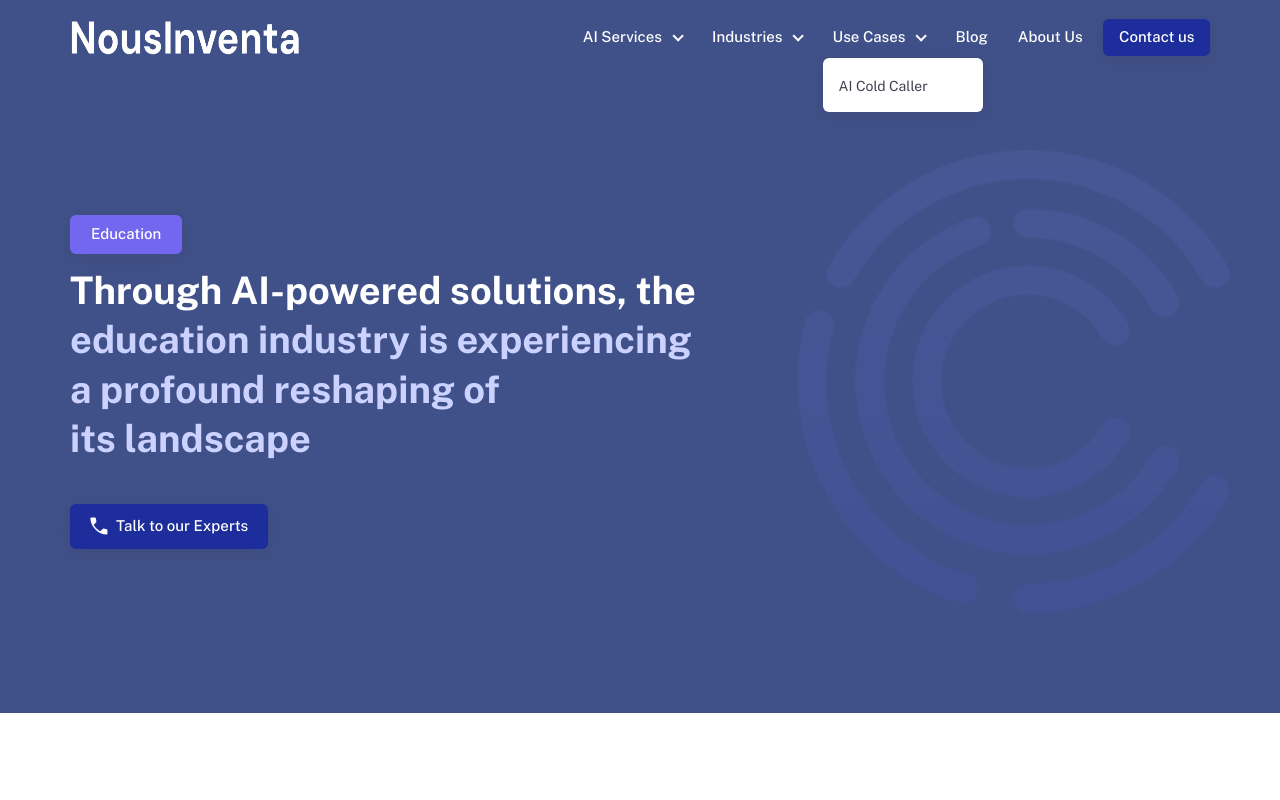
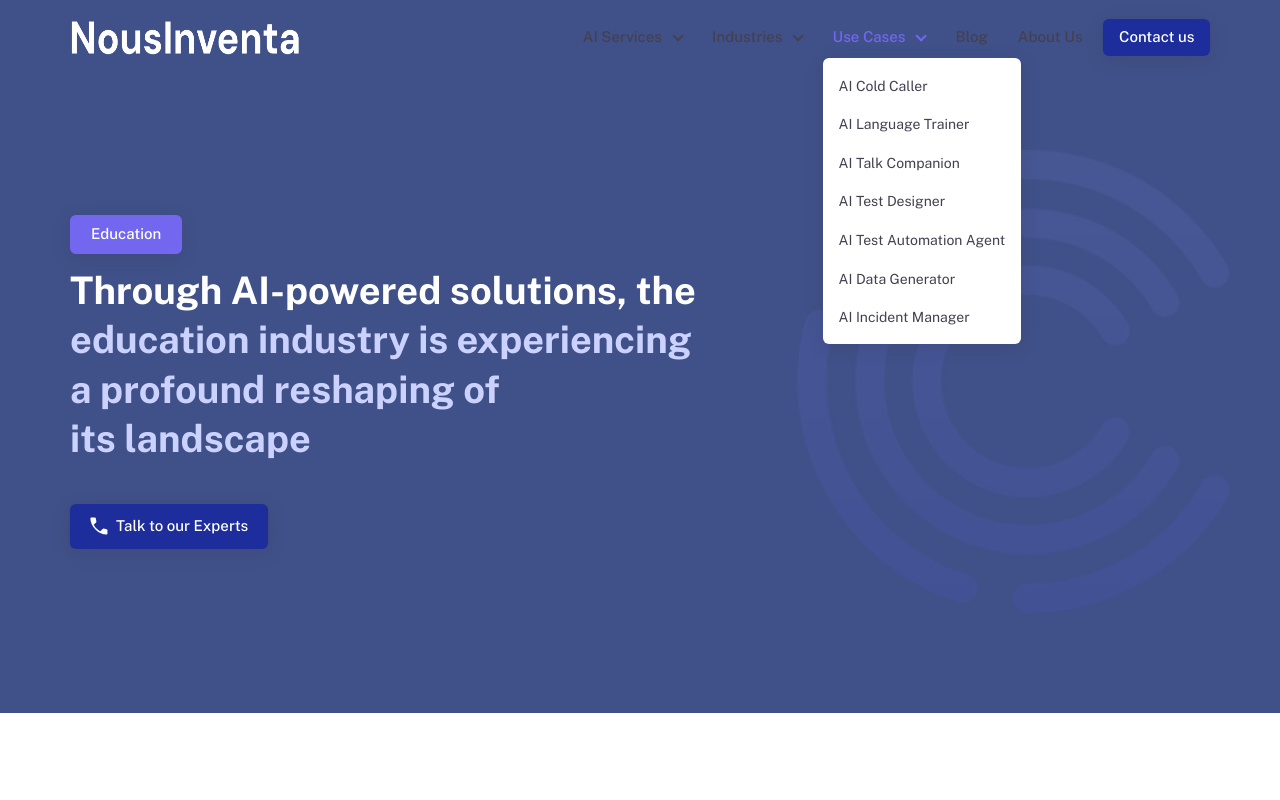
Before and after one commit to CopilotDEV-collab/nousinventawebsite, an Angular app: page /education in a window 1280 px wide. Both pictures are taken after a click on the link "Use Cases". Shown: the top 800 px of the page. Built offline with nearby package versions, Linux system fonts and the light colour scheme; some icons are missing.

Commit message:
Update app.component.html

```diff
--- a/src/app/app.component.html
+++ b/src/app/app.component.html
@@ -31,7 +31,7 @@
 
                       <li class="nav-item">
                         <div class="btn-group">
-                          <a style="border: none;" class="nav-link dropdown-toggle waves-effect {{isScrolled ? 'text-dark':'text-white'}}" style="border: none;" data-bs-toggle="dropdown" data-trigger="" aria-expanded="false">AI Services</a>
+                          <a style="border: none;" class="nav-link dropdown-toggle waves-effect {{isScrolled ? 'text-dark':'text-white-1'}}" style="border: none;" data-bs-toggle="dropdown" data-trigger="" aria-expanded="false">AI Services</a>
                           <ul class="dropdown-menu" style="">
                             <li (click)="navigateTo('aipage')"><a class="px-2 dropdown-item waves-effect d-flex align-items-center" href="javascript:void(0);">Custom AI Solutions Development</a></li>
                             <li (click)="navigateTo('aiautomation')"><a class="px-2 dropdown-item waves-effect d-flex align-items-center " href="javascript:void(0);">AI-Driven Automation</a></li>
@@ -43,15 +43,13 @@
 
                        <li class="nav-item">
                         <div class="btn-group">
-                          <a style="border: none;" class="nav-link dropdown-toggle waves-effect {{isScrolled ? 'text-dark':'text-white'}}" style="border: none;" data-bs-toggle="dropdown" aria-expanded="false">Industries</a>
+                          <a style="border: none;" class="nav-link dropdown-toggle waves-effect {{isScrolled ? 'text-dark':'text-white-1'}}" style="border: none;" data-bs-toggle="dropdown" aria-expanded="false">Industries</a>
                           <ul class="dropdown-menu" style="">
                             <li (click)="navigateTo('bankandfinance')"><a class="px-2 dropdown-item waves-effect d-flex align-items-center" href="javascript:void(0);">Banking and Financial Services</a></li>
                             <li (click)="navigateTo('retailandecommrece')"><a class="px-2 dropdown-item waves-effect d-flex align-items-center" href="javascript:void(0);">Retail and E-commerce</a></li>
                             <li (click)="navigateTo('healthandlifescience')"><a class="px-2 dropdown-item waves-effect d-flex align-items-center" href="javascript:void(0);">HealthCare and Life Sciences</a></li>
                             <li (click)="navigateTo('travelandlogistic')"><a class="px-2 dropdown-item waves-effect d-flex align-items-center" href="javascript:void(0);">Travel and Logistics</a></li>
                             <li (click)="navigateTo('education')"><a class="px-2 dropdown-item waves-effect d-flex align-items-center" href="javascript:void(0);">Education</a></li>
-                            <li (click)="navigateTo('manufacturing')"><a class="px-2 dropdown-item waves-effect d-flex align-items-center" href="javascript:void(0);">Manufacturing</a></li>
-                            <li (click)="navigateTo('realestate')"><a class="px-2 dropdown-item waves-effect d-flex align-items-center" href="javascript:void(0);">Real-Estate</a></li>
                           </ul>
                         </div>
                        </li>
@@ -59,17 +57,16 @@
 
                        <li class="nav-item">
                         <div class="btn-group">
-                          <a  class="nav-link dropdown-toggle waves-effect {{isScrolled ? 'text-dark':'text-white'}}" style="border: none;" data-bs-toggle="dropdown" aria-expanded="false">Use Cases</a>
+                          <a  class="nav-link dropdown-toggle waves-effect {{isScrolled ? 'text-dark':'text-white-1'}}" style="border: none;" data-bs-toggle="dropdown" aria-expanded="false">Use Cases</a>
                           <ul class="dropdown-menu" style="">
                             <li (click)="navigateTo('coldcaller')"><a class="px-2 dropdown-item waves-effect d-flex align-items-center" href="javascript:void(0);">AI Cold Caller</a></li>
-                            <!--<li><a class="px-2 dropdown-item waves-effect d-flex align-items-center" href="javascript:void(0);">AI Language Trainer</a></li>
+                            <li><a class="px-2 dropdown-item waves-effect d-flex align-items-center" href="javascript:void(0);">AI Language Trainer</a></li>
                             <li><a class="px-2 dropdown-item waves-effect d-flex align-items-center" href="javascript:void(0);">AI Talk Companion</a></li>
                             <li><a class="px-2 dropdown-item waves-effect d-flex align-items-center" href="javascript:void(0);">AI Test Designer</a></li>
                             <li><a class="px-2 dropdown-item waves-effect d-flex align-items-center" href="javascript:void(0);">AI Test Automation Agent</a></li>
                             <li><a class="px-2 dropdown-item waves-effect d-flex align-items-center" href="javascript:void(0);">AI Data Generator</a></li>
                             <li><a class="px-2 dropdown-item waves-effect d-flex align-items-center" href="javascript:void(0);">AI Incident Manager</a></li>
-                             -->
-                          </ul>
+                           </ul>
                         </div>
                        </li>
 
@@ -85,11 +82,11 @@
                        </li>  -->
 
                        <li class="nav-item">
-                        <a href="javascript:;" (click)="navigateTo('perspective')" class="nav-link fw-medium {{isScrolled ? 'text-dark':'text-white'}} nowrap" >Blog</a>
+                        <a href="javascript:;" (click)="navigateTo('perspective')" class="nav-link fw-medium {{isScrolled ? 'text-dark':'text-white-1'}} nowrap" >Blog</a>
                       </li>
 
                       <li class="nav-item">
-                        <a href="javascript:;" (click)="navigateTo('about')" class="nav-link fw-medium {{isScrolled ? 'text-dark':'text-white'}} nowrap" >About Us</a>
+                        <a href="javascript:;" (click)="navigateTo('about')" class="nav-link fw-medium {{isScrolled ? 'text-dark':'text-white-1'}} nowrap" >About Us</a>
                       </li>
                       <li class="nav-item">
                         <a href="javascript:;" (click)="navigateTo('contact')" class="nav-link fw-medium text-dark nowrap btn btn-md btn-primary text-white px-4 shadow-lg bg-btn-linear">Contact us</a>
@@ -155,7 +152,7 @@
           <h6 class="footer-title mb-2">Social Media</h6>
 
           <div>
-            <a href="https://www.linkedin.com/company/nousinventa/?originalSubdomain=in" class="me-1 text-white" target="_blank">
+            <a href="javascript:;" class="me-1 text-white" target="_blank">
                 <svg  xmlns="http://www.w3.org/2000/svg"  width="21"  height="21"  viewBox="0 0 24 24"  fill="currentColor"  class="icon icon-tabler icons-tabler-filled icon-tabler-brand-linkedin"><path stroke="none" d="M0 0h24v24H0z" fill="none"/><path d="M17 2a5 5 0 0 1 5 5v10a5 5 0 0 1 -5 5h-10a5 5 0 0 1 -5 -5v-10a5 5 0 0 1 5 -5zm-9 8a1 1 0 0 0 -1 1v5a1 1 0 0 0 2 0v-5a1 1 0 0 0 -1 -1m6 0a3 3 0 0 0 -1.168 .236l-.125 .057a1 1 0 0 0 -1.707 .707v5a1 1 0 0 0 2 0v-3a1 1 0 0 1 2 0v3a1 1 0 0 0 2 0v-3a3 3 0 0 0 -3 -3m-6 -3a1 1 0 0 0 -.993 .883l-.007 .127a1 1 0 0 0 1.993 .117l.007 -.127a1 1 0 0 0 -1 -1" /></svg>
             </a>
             <a href="https://www.facebook.com/people/NousInventa/61574044141137/" class="me-1 text-white" target="_blank">
```
